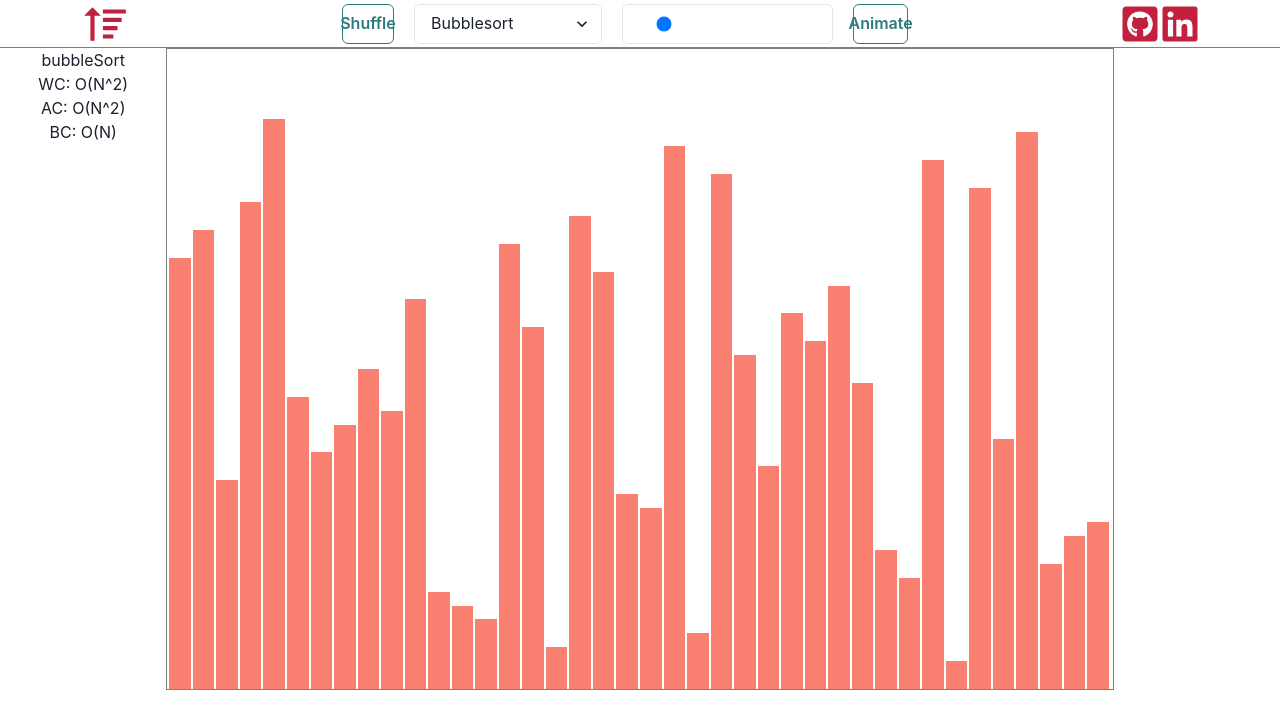
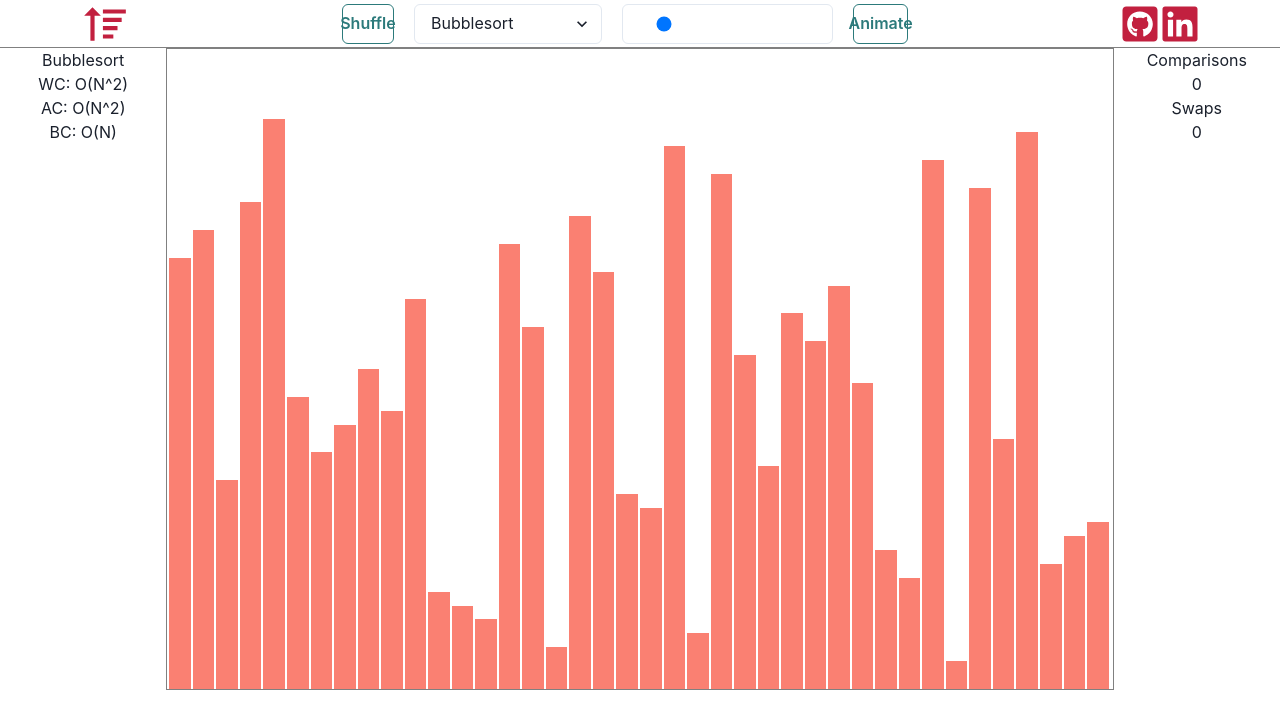
Before and after one commit to patricktrp/sorting-visualizer, a React (Create React App) app: page / in a window 1280 px wide. Shown: the top 728 px of the page. Built offline with nearby package versions, Linux system fonts and the light colour scheme.

Commit message:
added counter for swaps/comparisons

```diff
--- a/package.json
+++ b/package.json
@@ -11,6 +11,7 @@
     "@testing-library/user-event": "^13.5.0",
     "framer-motion": "^7.5.3",
     "react": "^18.2.0",
+    "react-countup": "^6.3.2",
     "react-dom": "^18.2.0",
     "react-icons": "^4.6.0",
     "react-scripts": "5.0.1",
--- a/src/App.js
+++ b/src/App.js
@@ -6,6 +6,7 @@ import Visualizer from './components/Visualizer';
 import { createRandomArrayBySize } from './utils';
 import { Flex, Box } from '@chakra-ui/react';
 import AlgorithmInfo from './components/AlgorithmInfo';
+import RuntimeInfo from './components/RuntimeInfo';
 
 const INITIAL_ARRAY_LENGTH = 40;
 const ANIMATION_SPEED = 25;
@@ -16,6 +17,10 @@ const App = () => {
   const [isAnimating, setIsAnimating] = useState(false);
   const [algorithm, setAlgorithm] = useState("bubbleSort");
   const length = numbers.length;
+  const [comparisons, setComparisons] = useState();
+  const [animationDuration, setAnimationDuration] = useState();
+  const [swaps, setSwaps] = useState();
+
 
   const changeAlgorithmHandler = (newAlgorithm) => {
     setAlgorithm(newAlgorithm);
@@ -37,9 +42,13 @@ const App = () => {
 
   const getAnimationHandler = () => {
     setIsAnimating(true);
-    const animations = getAnimations(algorithm, [...numbers]);
+    const [animations, comps, swapis] = getAnimations(algorithm, [...numbers]);
+    setComparisons(comps);
+    setSwaps(swapis);
+    setAnimationDuration((animations.length - 1) * ANIMATION_SPEED);
 
     for (let i = 0; i < animations.length; i++) {
+      if (i === animations.length - 1) console.log(i * ANIMATION_SPEED);
       const animation = animations[i];
       switch (animation.type) {
         case 'SWAP':
@@ -136,7 +145,9 @@ const App = () => {
         <Box style={{ width: '74vw', border: '1px solid grey', textAlign: 'center', paddingLeft: '2px', paddingRight: '2px' }}>
           <Visualizer numbers={numbers} colors={colors} />
         </Box>
-        <Box style={{ width: '13vw' }}> </Box>
+        <Box style={{ width: '13vw' }}>
+          <RuntimeInfo comparisons={comparisons} duration={animationDuration} swaps={swaps} />
+        </Box>
       </Flex>
     </div>
   );
--- a/src/algorithms/bubblesort.js
+++ b/src/algorithms/bubblesort.js
@@ -36,9 +36,5 @@ export const bubbleSort = (arr) => {
             color: '#138D75'
         })
     }
-    console.log(`Comparisons: ${comparisons}`);
-    console.log(`Swaps: ${swaps}`);
-    return animations;
+    return [animations, comparisons, swaps];
 }
-
-// TODO: optimized version that checks if sorted each iteration
--- a/src/algorithms/heapsort.js
+++ b/src/algorithms/heapsort.js
@@ -17,7 +17,7 @@ export const heapSort = (arr) => {
         swap(arr, i, 0);
         heapifyDown(arr, 0, i, animations);
     }
-    return animations;
+    return [animations, 0, 0];
 }
 
 const buildHeap = (arr, animations) => {
--- a/src/algorithms/insertionsort.js
+++ b/src/algorithms/insertionsort.js
@@ -15,5 +15,5 @@ export const insertionSort = (arr) => {
         }
     }
 
-    return animations;
+    return [animations, 0, 0];
 }
--- a/src/algorithms/mergesort.js
+++ b/src/algorithms/mergesort.js
@@ -1,7 +1,7 @@
 export const mergeSort = (arr) => {
     const animations = [];
     mergeSortEntryPoint(arr, animations);
-    return animations;
+    return [animations, 0, 0];
 }
 
 const mergeSortEntryPoint = (arr, animations) => {
--- a/src/algorithms/quicksort.js
+++ b/src/algorithms/quicksort.js
@@ -27,7 +27,7 @@ const partition = (items, left, right, animations) => {
 export const quickSort = (arr) => {
     const animations = [];
     quickSortHelper(arr, 0, arr.length - 1, animations);
-    return animations;
+    return [animations, 0, 0];
 }
 
 function quickSortHelper(items, left, right, animations) {
--- a/src/algorithms/selectionsort.js
+++ b/src/algorithms/selectionsort.js
@@ -31,7 +31,7 @@ export const selectionsort = (arr) => {
         swap(arr, i, smallestIdx);
     }
 
-    return animations;
+    return [animations, 0, 0];;
 }
 
 
--- a/src/components/AlgorithmInfo.js
+++ b/src/components/AlgorithmInfo.js
@@ -1,30 +1,36 @@
 const algorithmData = {
     'bubbleSort': {
+        'name': 'Bubblesort',
         'wc_time_complexity': 'O(N^2)',
         'ac_time_complexity': 'O(N^2)',
         'bc_time_complexity': 'O(N)'
     },
     'insertionSort': {
+        'name': 'Insertion Sort',
         'wc_time_complexity': 'O(N^2)',
         'ac_time_complexity': 'O(N^2)',
         'bc_time_complexity': 'O(N)'
     },
     'selectionSort': {
+        'name': 'Selection Sort',
         'wc_time_complexity': 'O(N^2)',
         'ac_time_complexity': 'O(N^2)',
         'bc_time_complexity': 'O(N^2)'
     },
     'mergeSort': {
+        'name': 'Mergesort',
         'wc_time_complexity': 'O(N * log N)',
         'ac_time_complexity': 'O(N * log N)',
         'bc_time_complexity': 'O(N * log N)'
     },
     'quickSort': {
+        'name': 'Quicksort',
         'wc_time_complexity': 'O(N^2)',
         'ac_time_complexity': 'O(N * log N)',
         'bc_time_complexity': 'O(N * log N)'
     },
     'heapSort': {
+        'name': 'Heapsort',
         'wc_time_complexity': 'O(N * log N)',
         'ac_time_complexity': 'O(N * log N)',
         'bc_time_complexity': 'O(N * log N)'
@@ -35,7 +41,7 @@ const AlgorithmInfo = (props) => {
     return (
         <div>
             <p>
-                {props.selectedAlgorithm}
+                {algorithmData[props.selectedAlgorithm].name}
             </p>
             <p>
                 WC: {algorithmData[props.selectedAlgorithm].wc_time_complexity}
--- a/src/components/Bar.js
+++ b/src/components/Bar.js
@@ -18,7 +18,6 @@ const Bar = (props) => {
         <div className={`${styles.bar} test`} style={{
             width: (widthOfBar - 2) + 'px',
             backgroundColor: props.color === 'base' ? 'salmon' : props.color,
-            // height: (props.value + 40) * 4 + 'px',
             height: heightOfBar + 'px',
             marginRight: '2px'
         }}>
--- /dev/null
+++ b/src/components/RuntimeInfo.js
@@ -0,0 +1,15 @@
+import CountUp from 'react-countup';
+
+const RuntimeInfo = (props) => {
+    const duration = props.duration / 1000;
+    return (
+        <div>
+            <h3>Comparisons</h3>
+            <CountUp end={props.comparisons} duration={duration} />
+            <h3>Swaps</h3>
+            <CountUp end={props.swaps} duration={duration} />
+        </div>
+    )
+};
+
+export default RuntimeInfo;
```
Also changed, not shown: 1 other file (tests, documents, lock files or other folders).
